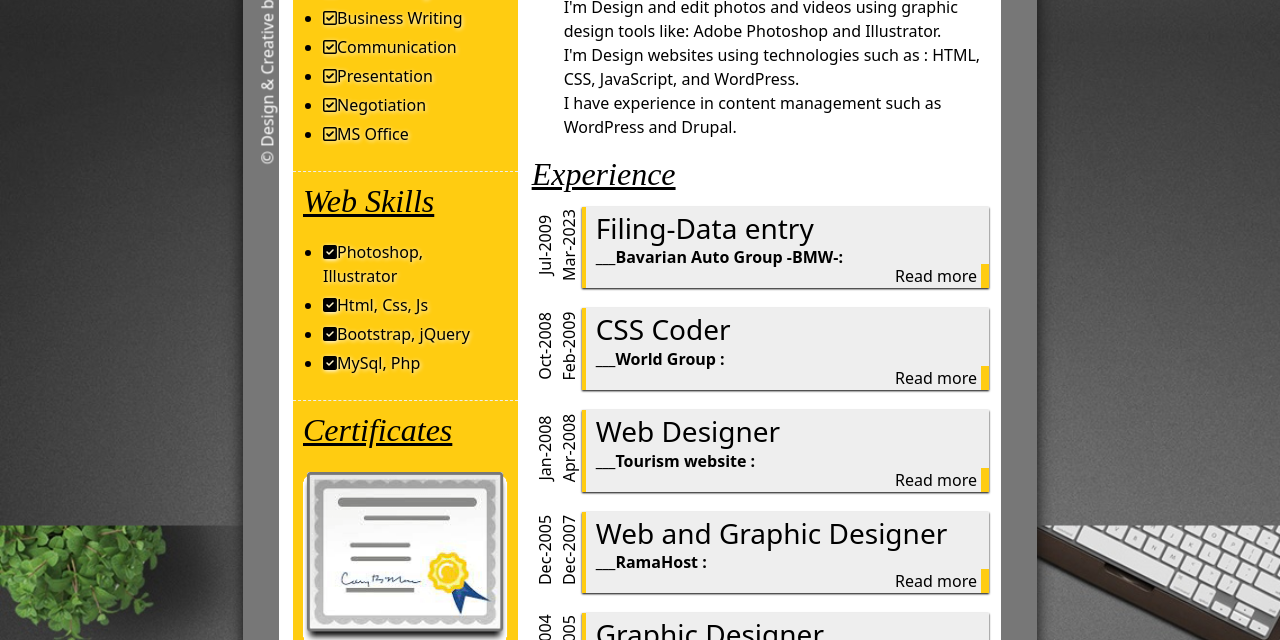
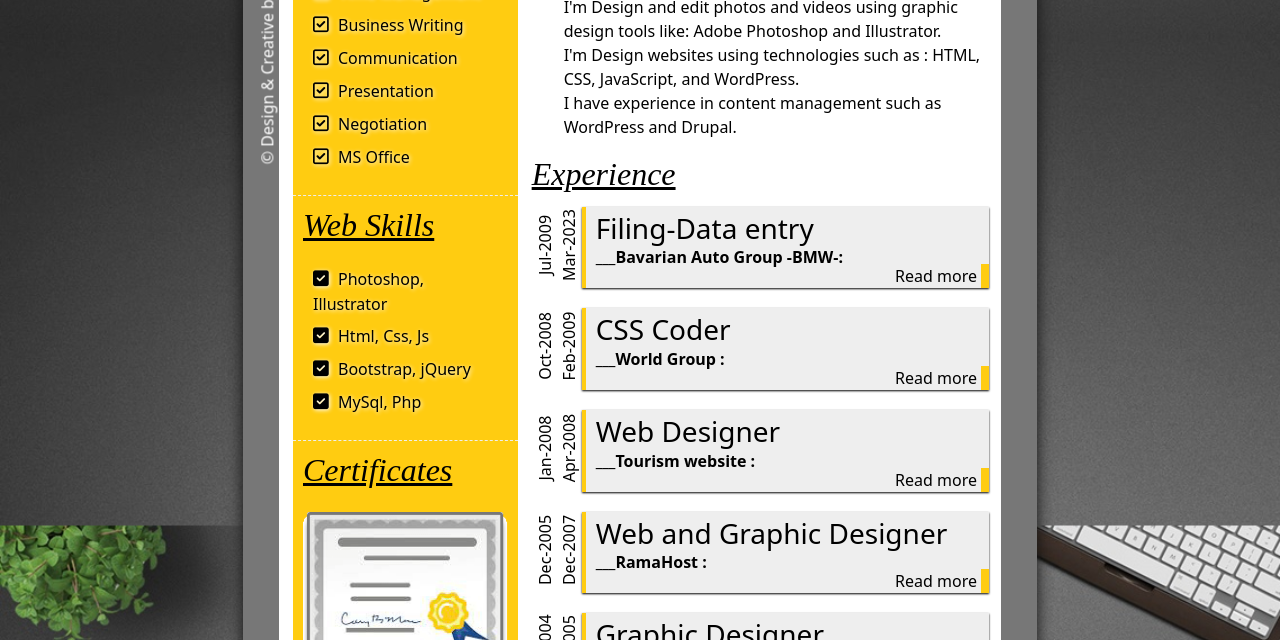
Before and after one commit to IamEslam/EslamAhmed, a plain HTML site: page index.html in a window 1280 px wide. Shown: the part 615-1255 px from the top of the page. Drawn offline with nearby package versions, Linux system fonts and the light colour scheme.

Commit message:
Add files via upload

```diff
--- a/styles/my_style.css
+++ b/styles/my_style.css
@@ -62,9 +62,9 @@ main h2{
         font-size: 1.4rem;
         text-transform: uppercase;
     }
-    .hb{
-        /* border-top: 2px solid #fc1; */
-    }
+    /* .hb{
+        border-top: 2px solid #fc1;
+    } */
     /* --------------------------- */
     /* .ex{
         display: grid;
@@ -140,6 +140,7 @@ main .copy{
       text-shadow: 1px 1px 2px #000, -1px 1px 1px #fff;
       padding: 0 10px;
   }
+
   dl{
     margin-bottom: 10px;
     margin-top: 5px;
@@ -236,23 +237,25 @@ main .copy{
       text-decoration: underline;
     }
 .skills ul {
-  list-style-type: disc;
+  list-style-type: none;
   padding: 10px 5px 20px;
-  margin: 0 15px;
+  margin: 0 5px;
 }
 main nav .skills ul li{
   padding-bottom: 5px ;
   text-shadow: 1px 1px 4px #fff;
 }
-.skills ul {
-    list-style-type: disc;
-    padding: 10px 5px 20px;
-    margin: 0 15px;
-  }
+
 .skills ul li{
-    padding-bottom: 5px ;
-    text-shadow: 1px 1px 4px #fff;
-  }
+  padding-bottom: 5px ;
+  text-shadow: 1px 1px 4px #fff;
+}
+.skills ul li i{
+  padding: 5px 0px;
+  font-size: large;
+  width: 25px;
+}
+
 
 .menu{
   text-align: center;
```
